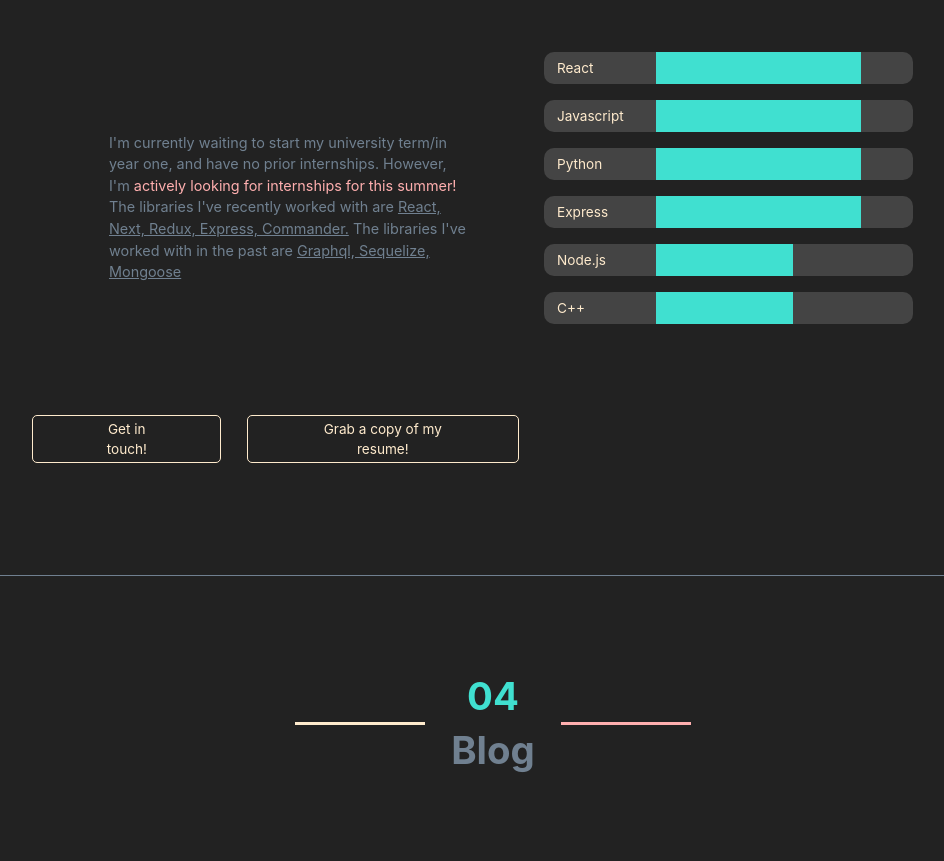
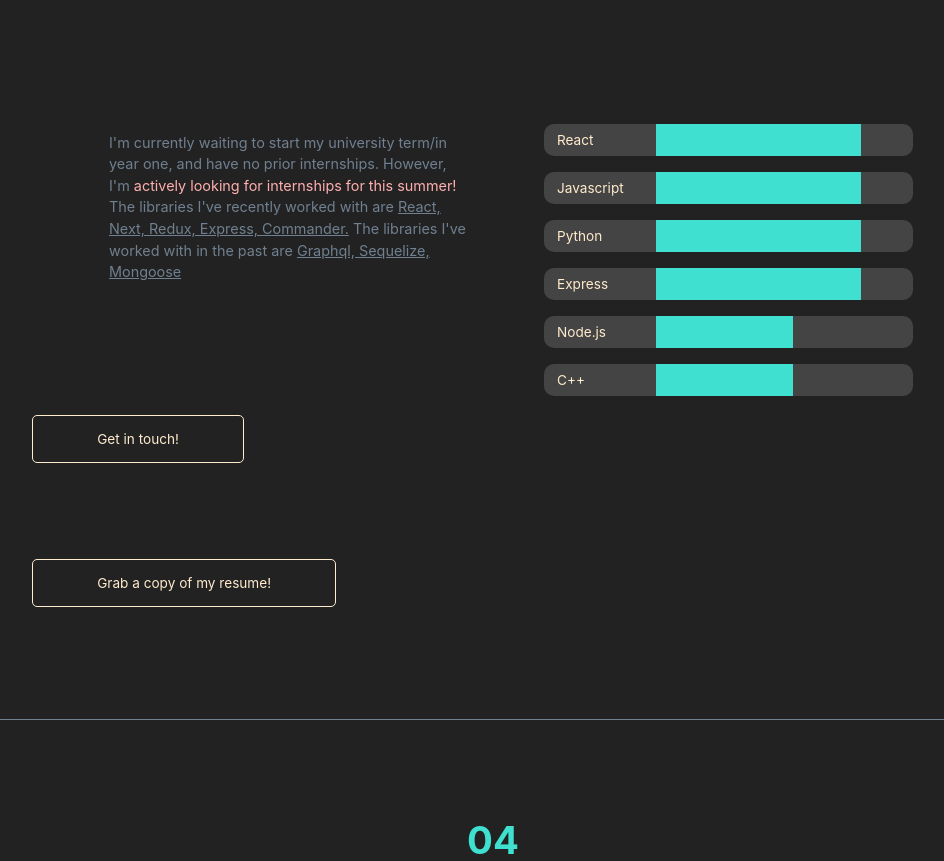
Before and after one commit to wesleylcf/portfolio-website-public, a Next.js app: page / in a window 1280 px wide. Shown: the part 2840-3701 px from the top of the page, without its empty margins (147-1091 px from the left). Built offline with nearby package versions, Linux system fonts and the light colour scheme.

Commit message:
animate Experience

```diff
--- a/components/cards/ProjectCard/project.module.css
+++ b/components/cards/ProjectCard/project.module.css
@@ -67,7 +67,7 @@
   position: absolute;
   left: 0;
   transform: translate3d(0, 0, 0);
-  width: 30vw;
+  width: 40vw;
   height: 100%;
   display: flex;
   flex-direction: column;
@@ -91,7 +91,7 @@
   opacity: 1;
   z-index: 1;
   transition: 0.4s ease;
-  transform: translate3d(-30vw, 0, 0);
+  transform: translate3d(-40vw, 0, 0);
   background-color: rgba(44, 44, 44);
 }
 
@@ -134,6 +134,12 @@
   .Project {
     margin-bottom: 3vh;
   }
+  .Description {
+    width: 30vw;
+  }
+  .Project:hover .Description {
+    transform: translate3d(-30vw, 0, 0);
+  }
 }
 
 @media screen and (max-width: 1200px) {
--- a/components/cards/SkillBarCard/SkillBarCard.tsx
+++ b/components/cards/SkillBarCard/SkillBarCard.tsx
@@ -1,6 +1,7 @@
 import React from 'react';
 import styles from './skillBar.module.css';
 import utilStyles from '../../../styles/utils.module.css';
+import Animate from '../../Layout/Animate/Animate';
 
 interface SkillBarCardProps {
   skills: {
@@ -11,11 +12,14 @@
 }
 
 const SkillBarCard: React.FC<SkillBarCardProps> = ({ skills, darkMode }) => {
+  let delay = 0.1;
   return (
     <article className={styles.Article}>
       <ul className={styles.List}>
         {skills.map((skill, index) => {
+          delay += 0.1;
           return (
+            <Animate delay={delay}>
               <li
                 key={index}
                 className={styles.ListItem}
@@ -38,6 +42,7 @@
                   }}
                 ></span>
               </li>
+            </Animate>
           );
         })}
       </ul>
--- a/components/home/Experience/Experience.tsx
+++ b/components/home/Experience/Experience.tsx
@@ -8,6 +8,7 @@
 import Main from '../../Layout/Main/Main';
 import Aside from '../../Layout/Aside/Aside';
 import SkillBarCard from '../../cards/SkillBarCard/SkillBarCard';
+import Animate from '../../Layout/Animate/Animate';
 
 const Experience = ({ darkMode }) => {
   const skills = [
@@ -39,6 +40,7 @@
           darkMode={darkMode}
         ></HeadingCard>
         <Card side="center" padding="0 5vw">
+          <Animate delay={0.3}>
             <p>
               I'm currently waiting to start my university term/in year one, and
               have no prior internships. However, I'm
@@ -56,8 +58,10 @@
               The libraries I've worked with in the past are{` `}
               <u>Graphql, Sequelize, Mongoose</u>
             </p>
+          </Animate>
         </Card>
         <div className={styles.ButtonContainer}>
+          <Animate delay={0.9}>
             <ImportantButton
               darkMode={darkMode}
               href="mailto:wesleylim.work@gmail.com"
@@ -72,6 +76,7 @@
             >
               Grab a copy of my resume!
             </ImportantButton>
+          </Animate>
         </div>
       </Main>
       <Aside order={1}>
```
Lines whose indentation alone changed are shown as unchanged.
